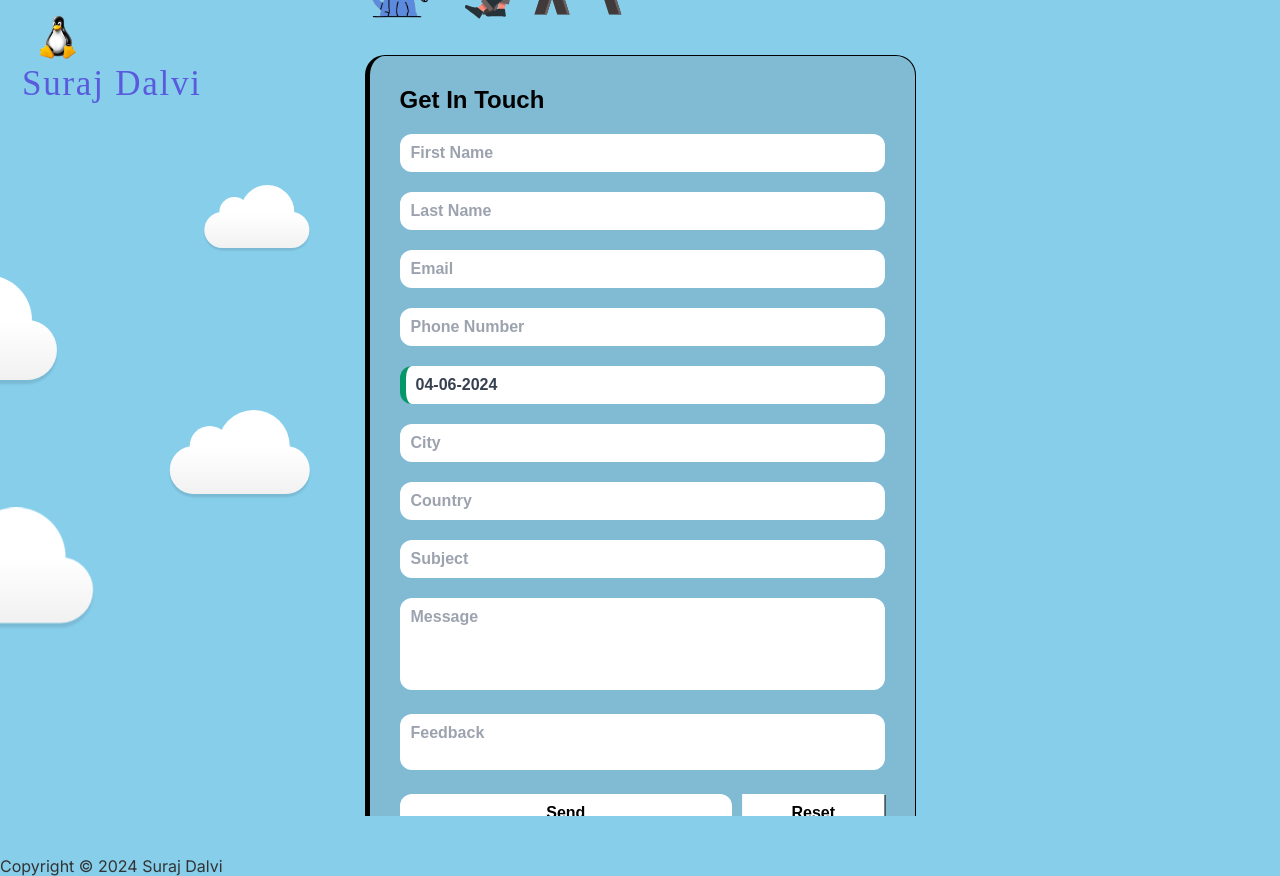
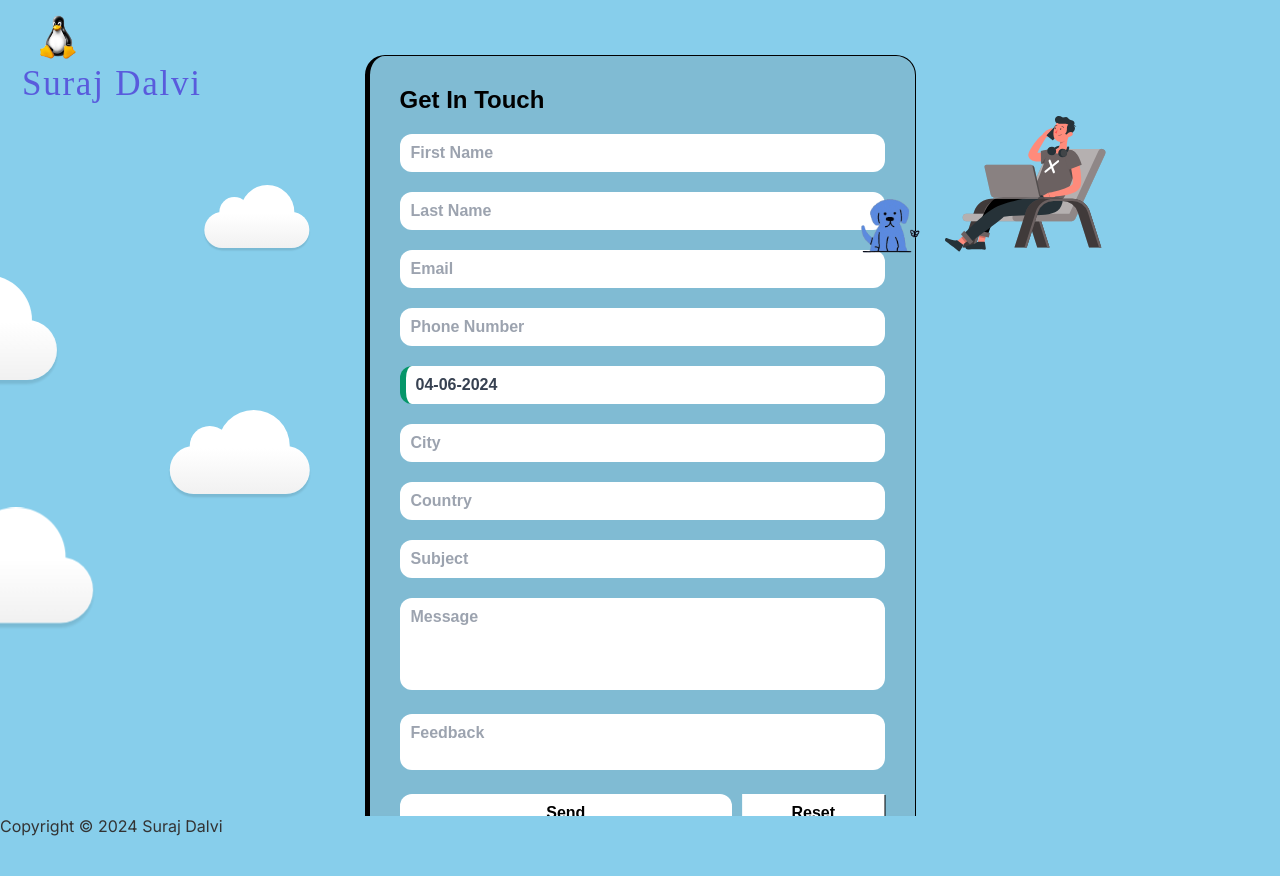
Before and after one commit to Suraj-Encoding/Suraj-Contact, a Next.js app: page / in a window 1280 px wide. After the commit the page ends 836 px from the top, so only its background shows below. Built offline with nearby package versions, Linux system fonts and the light colour scheme.

Commit message:
chore: Refactor Man component CSS and update Man.css

```diff
--- a/Components/Man/Man.css
+++ b/Components/Man/Man.css
@@ -1,24 +1,15 @@
 /* ## Man CSS ## */
 
-/* # Example Container */
-.Example__container {
-    display: flex;
-    flex-direction: column;
-    align-items: center;
-    margin: 10px 0;
-    padding: 10px;
-}
-
 /* # Man */
-.manSvg {
+.man {
     position: absolute;
-    top: -233px;
-    left: 400px;
+    top: 0px;
+    right: 100px;
     visibility: collapse;
 }
 
 @media screen and (min-width: 900px) {
-    .manSvg {
+    .man {
         visibility: visible;
     }
 }
@@ -26,8 +17,8 @@
 /* # Dog */
 .dog {
     position: absolute;
-    top: -75px;
-    left: 320px;
+    top: 160px;
+    right: 300px;
     visibility: collapse;
     animation: reversed 1s linear infinite;
 }
--- a/Components/Man/Man.tsx
+++ b/Components/Man/Man.tsx
@@ -9,15 +9,14 @@ import Dog from "@/public/Dog.gif"
 // # Man Component
 const Man = () => {
     return (
-        <>
-            <div className="Example__container">
+        <div>
             <Image
                 id="man"
                 src={SittingMan}
                 width={300}
                 height={300}
                 alt="Man"
-                    className="manSvg"
+                className="man"
                 priority
             />
             <Image
@@ -26,10 +25,9 @@ const Man = () => {
                 width={170}
                 height={170}
                 alt="Dog"
-                    className="dog reverse"
+                className="dog"
             />
         </div>
-        </>
     );
 }
 
```
Lines whose indentation alone changed are shown as unchanged.
